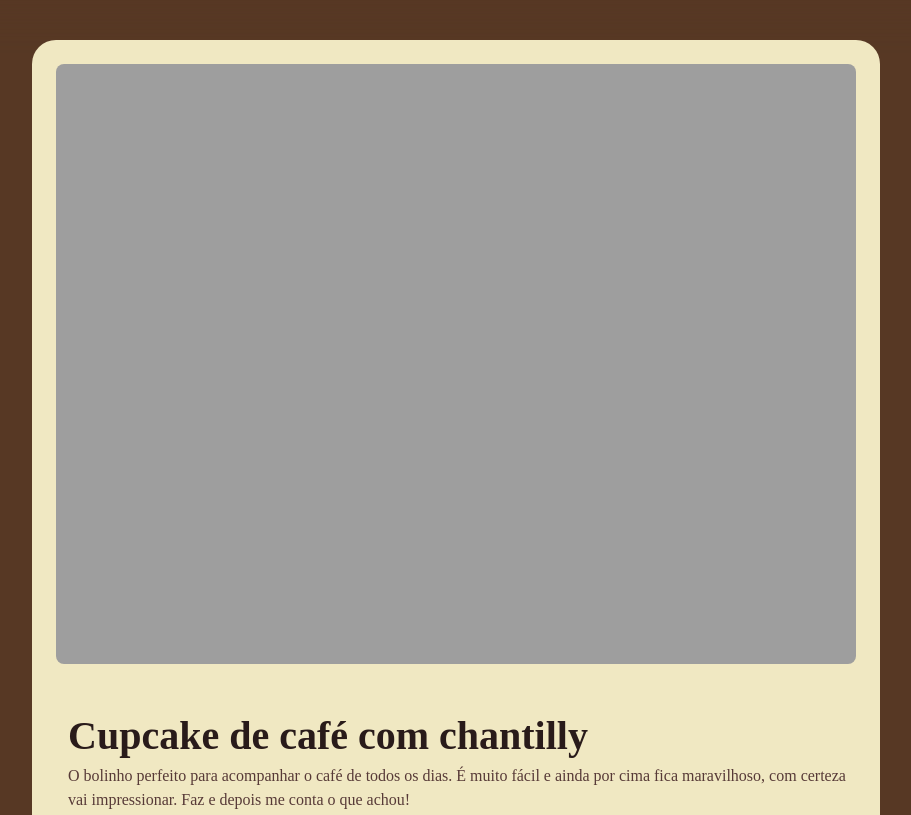
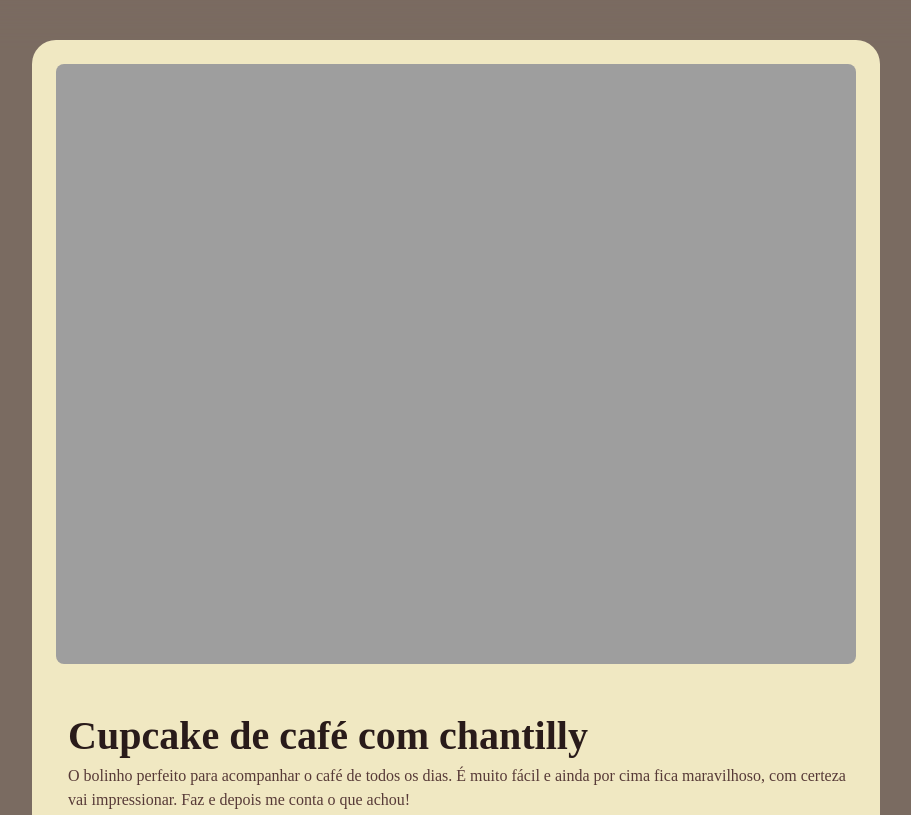
Before and after one commit to CaiuUs/Atividade-D.W, a plain HTML site: page index.html in a window 1280 px wide. Shown: the top 815 px of the page, without its empty margins (184-1095 px from the left). Drawn offline with Linux system fonts and the light colour scheme; the site is published under a folder, as on GitHub Pages, so addresses that start at the root find nothing; a web font is replaced by a local one.

Commit message:
Update style.css

```diff
--- a/style.css
+++ b/style.css
@@ -91,7 +91,7 @@ footer {
   margin-bottom: 20px;
 }
 .bg-blur {
-  background-image: url('/assets/bg-image.png');
+  background-image: url('assets/bg-image.png');
   background-size: cover;
   background-position: center;
   position: fixed;
```
